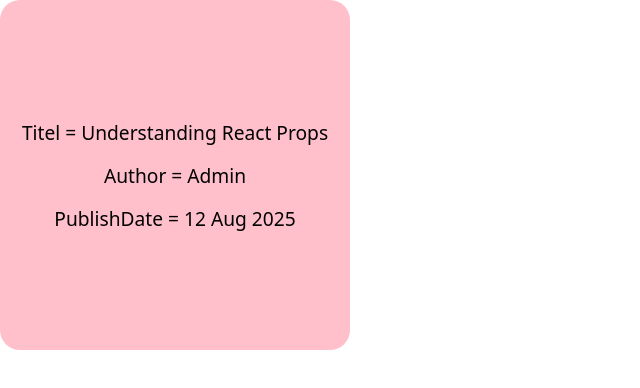
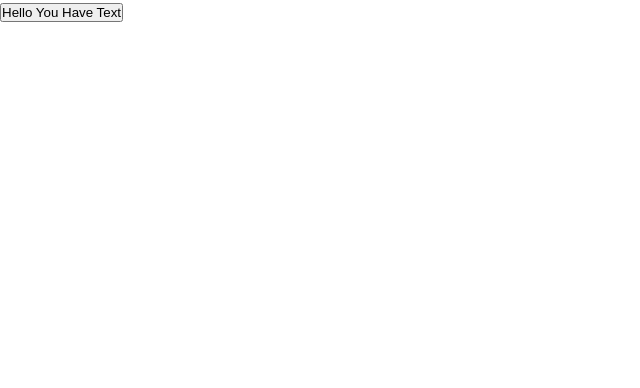
Before and after one commit to EshwarRao717/PRACTICE-SET2-PROPS-, a React (Vite) app in the folder 01-jsx/: page / in a window 1280 px wide. Shown: the top 388 px of the page, without its empty margins (0-640 px from the left). Built offline with nearby package versions, Linux system fonts and the light colour scheme.

Commit message:
06-Commit

```diff
--- a/01-jsx/src/App.jsx
+++ b/01-jsx/src/App.jsx
@@ -1,4 +1,5 @@
-import BlogPreview from "./Compnents/BlogPreview";
+import ActionButton from "./Compnents/ActionButton";
+
 
 
 
@@ -7,7 +8,7 @@ import BlogPreview from "./Compnents/BlogPreview";
 function App() {
   return (
     <div>
-<BlogPreview title = "Understanding React Props" author = "Admin" publishDate = "12 Aug 2025"/>
+<ActionButton text = "Hello You Have Text"/>
     </div>
   );
 }
--- /dev/null
+++ b/01-jsx/src/Compnents/ActionButton.jsx
@@ -0,0 +1,14 @@
+import React from 'react'
+
+const ActionButton = ({text = "Submit"}) => {
+  return (
+    <div>
+
+        <p>
+            <button> {text}</button>
+        </p>
+    </div>
+  )
+}
+
+export default ActionButton
--- a/01-jsx/src/Compnents/BlogPreview.jsx
+++ /dev/null
@@ -1,25 +0,0 @@
-import React from 'react'
-
-const BlogPreview = ({author,title,publishDate}) => {
-  return (
-    <div style={{height:"350px",
-        width:"350px",
-        backgroundColor:"pink",
-        fontSize:"1.2rem",
-        display:"flex",
-        flexDirection:"column",
-        alignItems:"center",
-        justifyContent:"center",
-        borderRadius:"20px",
-        gap:"1rem"
-    }}>
-       <div className="Titel">
-        {`Titel = ${title}`}
-        </div>
-       <div className="Author">{`Author = ${author}`}</div>
-       <div className="PublishDate">{`PublishDate = ${publishDate}`}</div>
-    </div>
-  )
-}
-
-export default BlogPreview
```
